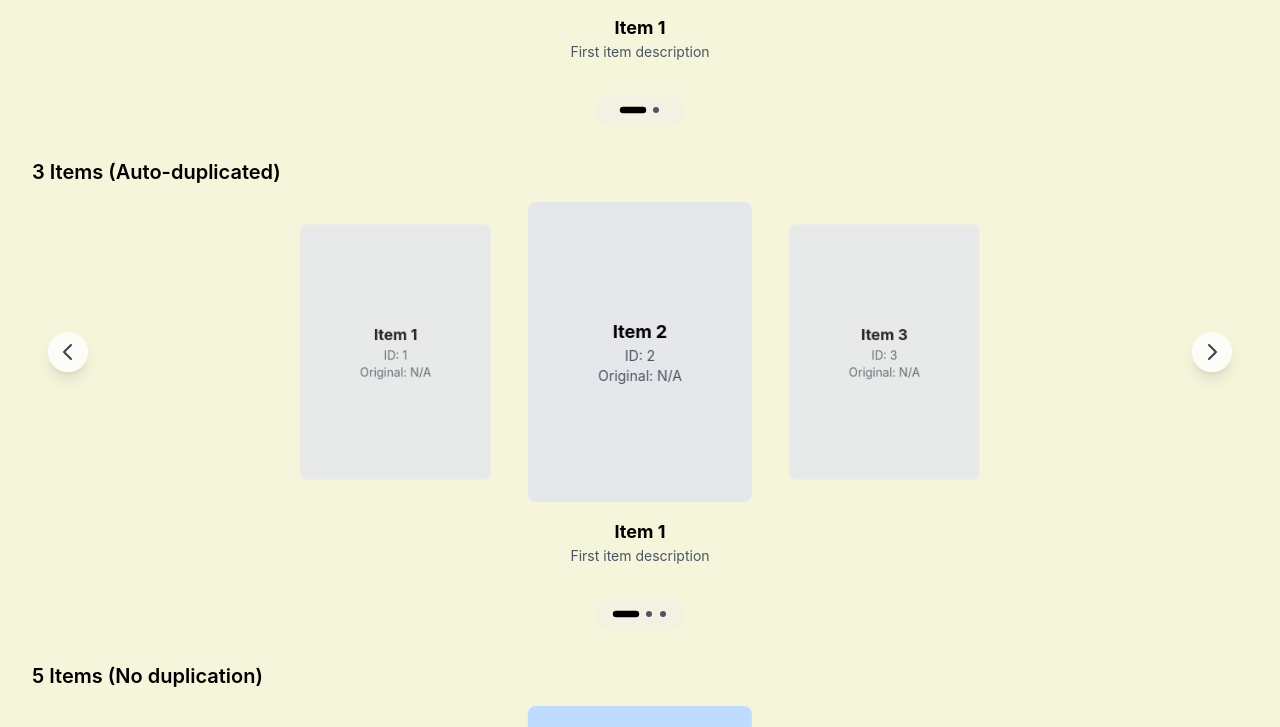
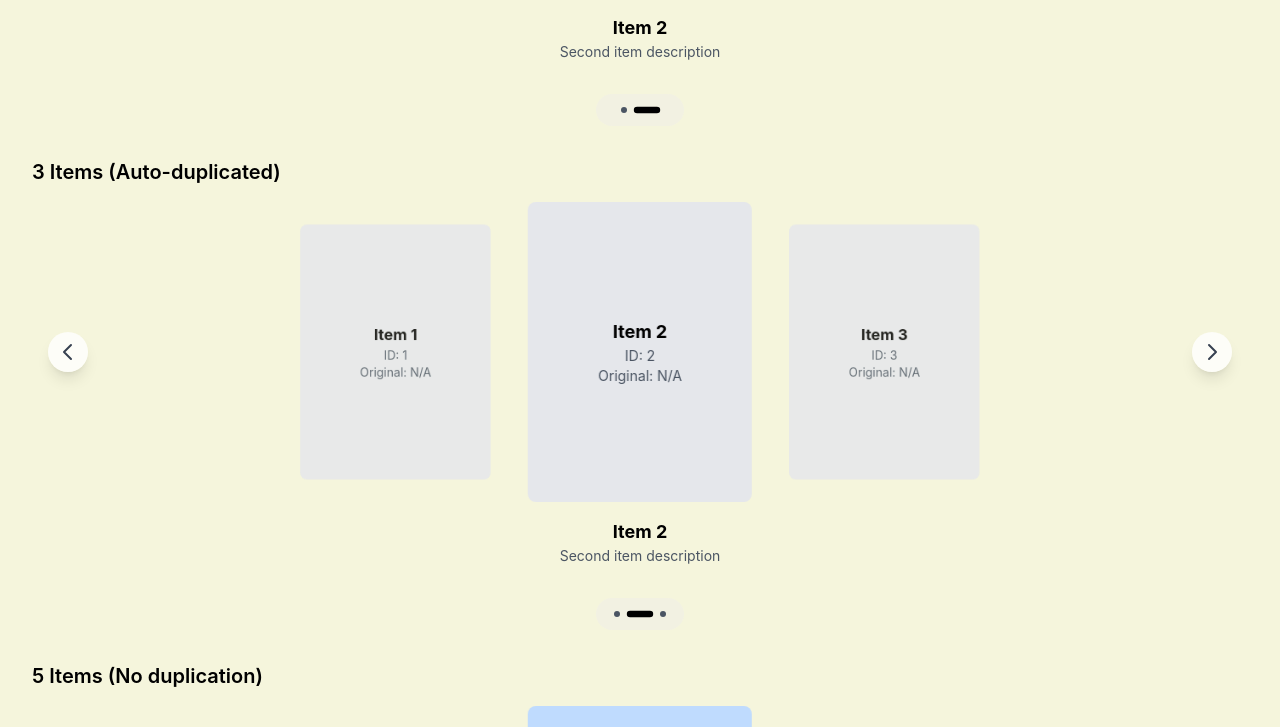
Before and after one commit to Ygor-Santts/Personal, a Nuxt app: page /test-all-cases in a window 1280 px wide. Shown: the part 994-1721 px from the top of the page. Built offline with nearby package versions, Linux system fonts and the light colour scheme.

Commit message:
Refactor Carousel component to improve active item and dot index calculations. Introduced visual center index for better handling of duplicated items in navigation methods. Enhanced bounds checking to ensure valid slide indices.

```diff
--- a/components/Carousel.vue
+++ b/components/Carousel.vue
@@ -323,32 +323,45 @@ const dots = computed(() => {
 
 // Computed for active dot index
 const activeDotIndex = computed(() => {
+  // Calculate the visual center index (same as activeItem)
+  const centerIndex = Math.floor(props.itemsPerView / 2);
+  const visualActiveIndex = currentSlide.value + centerIndex;
+
   // Always map to original items for dots
   if (isItemsDuplicated.value) {
-    return currentSlide.value % originalItemsCount.value;
+    return visualActiveIndex % originalItemsCount.value;
   }
 
   if (props.loop) {
     // For loop, use module to ensure valid index
-    return currentSlide.value % props.items.length;
+    return visualActiveIndex % props.items.length;
   }
-  return currentSlide.value;
+
+  // Ensure index is within bounds
+  return Math.min(visualActiveIndex, props.items.length - 1);
 });
 
 // Computed for active item (needed for content slot)
 const activeItem = computed(() => {
+  // Calculate the visual center index
+  const centerIndex = Math.floor(props.itemsPerView / 2);
+  const visualActiveIndex = currentSlide.value + centerIndex;
+
   // Always map to original items for content
   if (isItemsDuplicated.value) {
-    const index = currentSlide.value % originalItemsCount.value;
+    const index = visualActiveIndex % originalItemsCount.value;
     return props.items[index];
   }
 
   if (props.loop) {
     // For loop, use module to ensure valid index
-    const index = currentSlide.value % props.items.length;
+    const index = visualActiveIndex % props.items.length;
     return props.items[index];
   }
-  return props.items[currentSlide.value];
+
+  // Ensure index is within bounds
+  const index = Math.min(visualActiveIndex, props.items.length - 1);
+  return props.items[index];
 });
 
 // Methods
@@ -733,8 +746,14 @@ const endDrag = () => {
 
 const next = () => {
   if (props.loop) {
-    // Loop usando matemática modular
-    currentSlide.value = (currentSlide.value + 1) % processedItems.value.length;
+    // For duplicated items, use original items length for modular math
+    if (isItemsDuplicated.value) {
+      currentSlide.value = (currentSlide.value + 1) % originalItemsCount.value;
+    } else {
+      // Loop usando matemática modular
+      currentSlide.value =
+        (currentSlide.value + 1) % processedItems.value.length;
+    }
   } else if (props.infinite) {
     currentSlide.value++;
 
@@ -757,10 +776,17 @@ const next = () => {
 
 const previous = () => {
   if (props.loop) {
-    // Loop usando matemática modular
-    currentSlide.value =
-      (currentSlide.value - 1 + processedItems.value.length) %
-      processedItems.value.length;
+    // For duplicated items, use original items length for modular math
+    if (isItemsDuplicated.value) {
+      currentSlide.value =
+        (currentSlide.value - 1 + originalItemsCount.value) %
+        originalItemsCount.value;
+    } else {
+      // Loop usando matemática modular
+      currentSlide.value =
+        (currentSlide.value - 1 + processedItems.value.length) %
+        processedItems.value.length;
+    }
   } else if (props.infinite) {
     currentSlide.value--;
 
@@ -778,16 +804,9 @@ const previous = () => {
 };
 
 const goToSlide = (index: number) => {
-  // For duplicated items, navigate to the corresponding position
+  // For duplicated items, always go to the first set (original items)
   if (isItemsDuplicated.value) {
-    const originalCount = originalItemsCount.value;
-    // If we're in the first set, go to the corresponding index in the second set
-    // If we're in the second set, go to the corresponding index in the first set
-    if (currentSlide.value < originalCount) {
-      currentSlide.value = index + originalCount; // Go to second set
-    } else {
-      currentSlide.value = index; // Go to first set
-    }
+    currentSlide.value = index;
   } else {
     currentSlide.value = index;
   }
```
